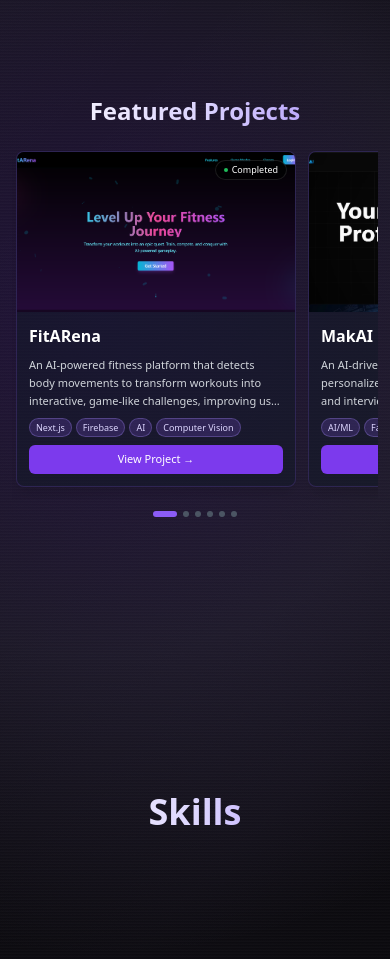
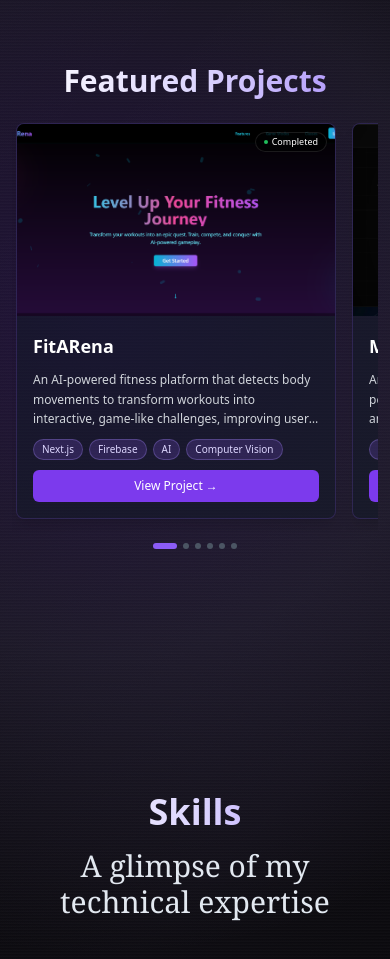
Before and after one commit to mayankthawani/mayank-portfolio, a Next.js app: page / in a window 390 px wide. Shown: the part 960-1919 px from the top of the page. Built offline with nearby package versions, Linux system fonts and the light colour scheme.

Commit message:
skills addition

```diff
--- a/components/Projects.jsx
+++ b/components/Projects.jsx
@@ -138,7 +138,7 @@ const Projects = () => {
           whileInView={{ opacity: 1, y: 0 }}
           transition={{ duration: 0.6 }}
           viewport={{ once: true }}
-          className="text-2xl xs:text-3xl sm:text-4xl md:text-5xl lg:text-6xl bg-gradient-to-r from-white via-violet-200 to-violet-400 bg-clip-text text-transparent font-bold mb-6 sm:mb-8 md:mb-10 lg:mb-12 text-center px-2"
+          className="text-3xl sm:text-4xl md:text-5xl lg:text-6xl bg-gradient-to-r from-white via-violet-200 to-violet-400 bg-clip-text text-transparent font-bold mb-6 sm:mb-8 md:mb-10 lg:mb-12 text-center px-2"
         >
           Featured Projects
         </motion.h2>
@@ -163,7 +163,7 @@ const Projects = () => {
             ref={scrollContainerRef}
             className="overflow-x-auto pb-3 sm:pb-4 scroll-smooth scrollbar-hide touch-pan-x"
           >
-            <div className="flex gap-3 xs:gap-4 sm:gap-5 md:gap-6 lg:gap-8 xl:gap-10 px-1 sm:px-2">
+            <div className="flex gap-4 sm:gap-5 md:gap-6 lg:gap-8 xl:gap-10 px-1 sm:px-2">
               {projects.map((project, index) => (
                 <motion.div
                   key={project.id}
@@ -172,10 +172,10 @@ const Projects = () => {
                   transition={{ duration: 0.5, delay: index * 0.1 }}
                   viewport={{ once: true, margin: "-50px" }}
                   whileHover={{ y: -8, transition: { duration: 0.3 } }}
-                  className="group relative flex flex-col flex-shrink-0 w-[280px] xs:w-[300px] sm:w-[340px] md:w-[380px] lg:w-[420px] xl:w-[460px] rounded-lg sm:rounded-xl md:rounded-2xl overflow-hidden border border-violet-500/20 hover:border-violet-500/50 transition-all duration-300 shadow-lg hover:shadow-violet-500/20 bg-gray-900/50"
+                  className="group relative flex flex-col flex-shrink-0 w-[320px] sm:w-[360px] md:w-[400px] lg:w-[440px] xl:w-[480px] rounded-lg sm:rounded-xl md:rounded-2xl overflow-hidden border border-violet-500/20 hover:border-violet-500/50 transition-all duration-300 shadow-lg hover:shadow-violet-500/20 bg-gray-900/50"
                 >
                   {/* Image Section */}
-                  <div className="relative h-40 xs:h-44 sm:h-52 md:h-56 lg:h-64 w-full overflow-hidden">
+                  <div className="relative h-48 sm:h-56 md:h-60 lg:h-68 w-full overflow-hidden">
                     <img
                       src={project.image}
                       alt={project.title}
@@ -190,27 +190,27 @@ const Projects = () => {
                   </div>
 
                   {/* Content Section */}
-                  <div className="flex flex-col flex-grow p-3 xs:p-4 sm:p-5 md:p-6 space-y-2 xs:space-y-2.5 sm:space-y-3 md:space-y-4">
-                    <h3 className="text-base xs:text-lg sm:text-xl md:text-2xl font-bold text-white group-hover:text-violet-300 transition-colors line-clamp-1">
+                  <div className="flex flex-col flex-grow p-4 sm:p-5 md:p-6 space-y-2.5 sm:space-y-3 md:space-y-4">
+                    <h3 className="text-lg sm:text-xl md:text-2xl font-bold text-white group-hover:text-violet-300 transition-colors line-clamp-1">
                       {project.title}
                     </h3>
 
-                    <p className="text-[11px] xs:text-xs sm:text-sm md:text-base text-gray-300 leading-relaxed flex-grow line-clamp-3 sm:line-clamp-4">
+                    <p className="text-xs sm:text-sm md:text-base text-gray-300 leading-relaxed flex-grow line-clamp-3 sm:line-clamp-4">
                       {project.description}
                     </p>
 
-                    <div className="flex flex-wrap gap-1 xs:gap-1.5 sm:gap-2">
+                    <div className="flex flex-wrap gap-1.5 sm:gap-2">
                       {project.tech.map((tech, i) => (
                         <span
                           key={i}
-                          className="px-1.5 py-0.5 xs:px-2 sm:px-3 sm:py-1 text-[9px] xs:text-[10px] sm:text-xs font-medium bg-violet-500/20 text-violet-200 border border-violet-400/30 rounded-full"
+                          className="px-2 py-0.5 sm:px-3 sm:py-1 text-[10px] sm:text-xs font-medium bg-violet-500/20 text-violet-200 border border-violet-400/30 rounded-full"
                         >
                           {tech}
                         </span>
                       ))}
                     </div>
 
-                    <button className="w-full mt-1.5 xs:mt-2 sm:mt-3 px-3 py-1.5 xs:py-2 sm:px-4 sm:py-2.5 bg-violet-600 text-white rounded-md sm:rounded-lg hover:bg-violet-700 transition-all text-[11px] xs:text-xs sm:text-sm font-medium">
+                    <button className="w-full mt-2 sm:mt-3 px-3 py-2 sm:px-4 sm:py-2.5 bg-violet-600 text-white rounded-md sm:rounded-lg hover:bg-violet-700 transition-all text-xs sm:text-sm font-medium">
                       View Project →
                     </button>
                   </div>
--- a/components/Skills.jsx
+++ b/components/Skills.jsx
@@ -2,10 +2,11 @@ import React from 'react'
 
 const Skills = () => {
   return (
-    <section>
+    <section >
         <div className="mx-auto max-w-6xl px-6 py-16">
-            <h2 className="text-4xl sm:text-5xl bg-gradient-to-r from-white via-violet-200 to-violet-400 bg-clip-text text-transparent font-bold mb-12 text-center">Skills</h2>
-            </div>
+            <h2 className="text-4xl sm:text-5xl bg-gradient-to-r from-white via-violet-200 to-violet-400 bg-clip-text text-transparent font-bold mb-4 text-center">Skills</h2>
+            <h4 className="text-center text-slate-200 text-3xl font-serif">A glimpse of my technical expertise</h4>
+        </div>
     </section>
   )
 }
```
